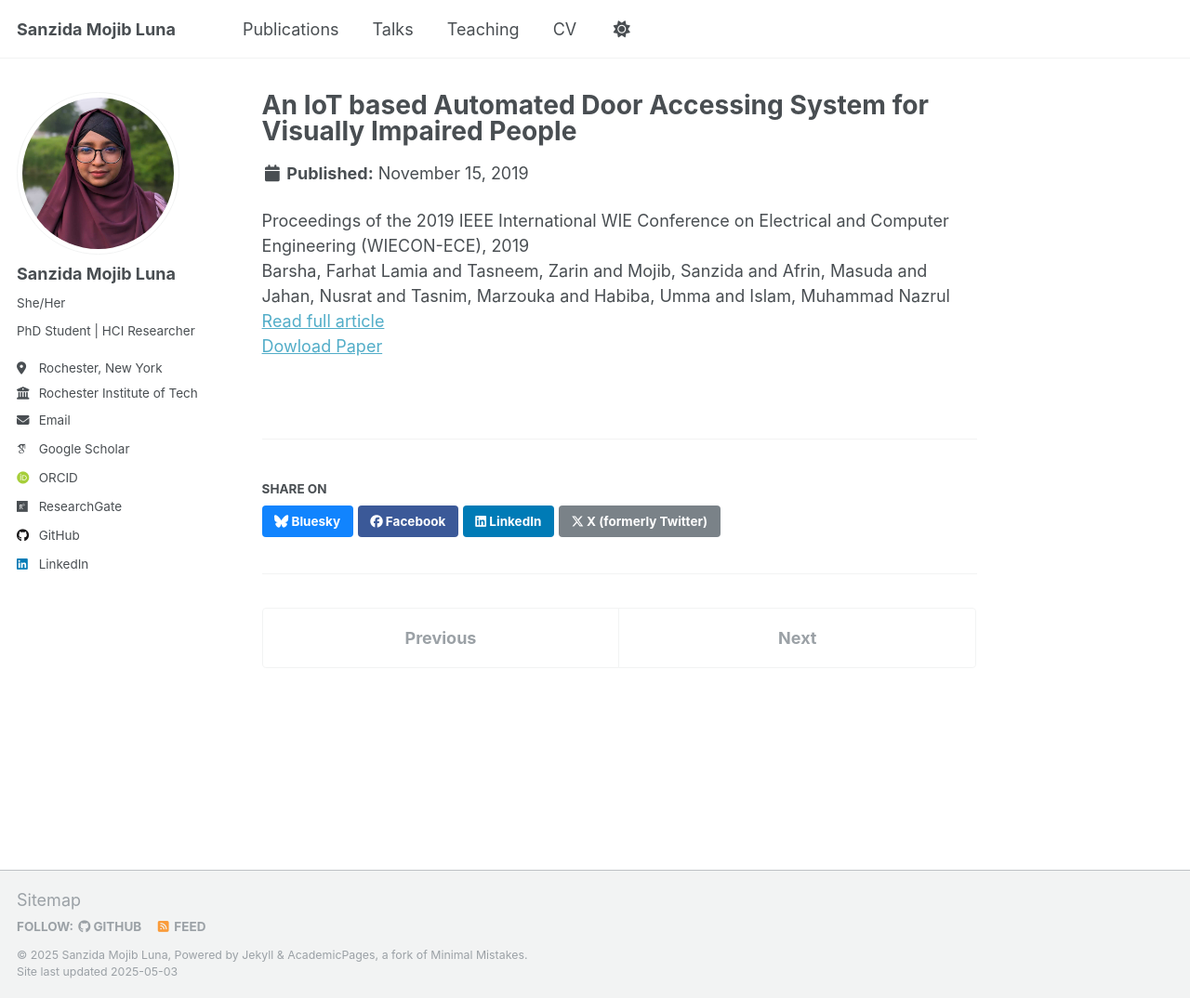
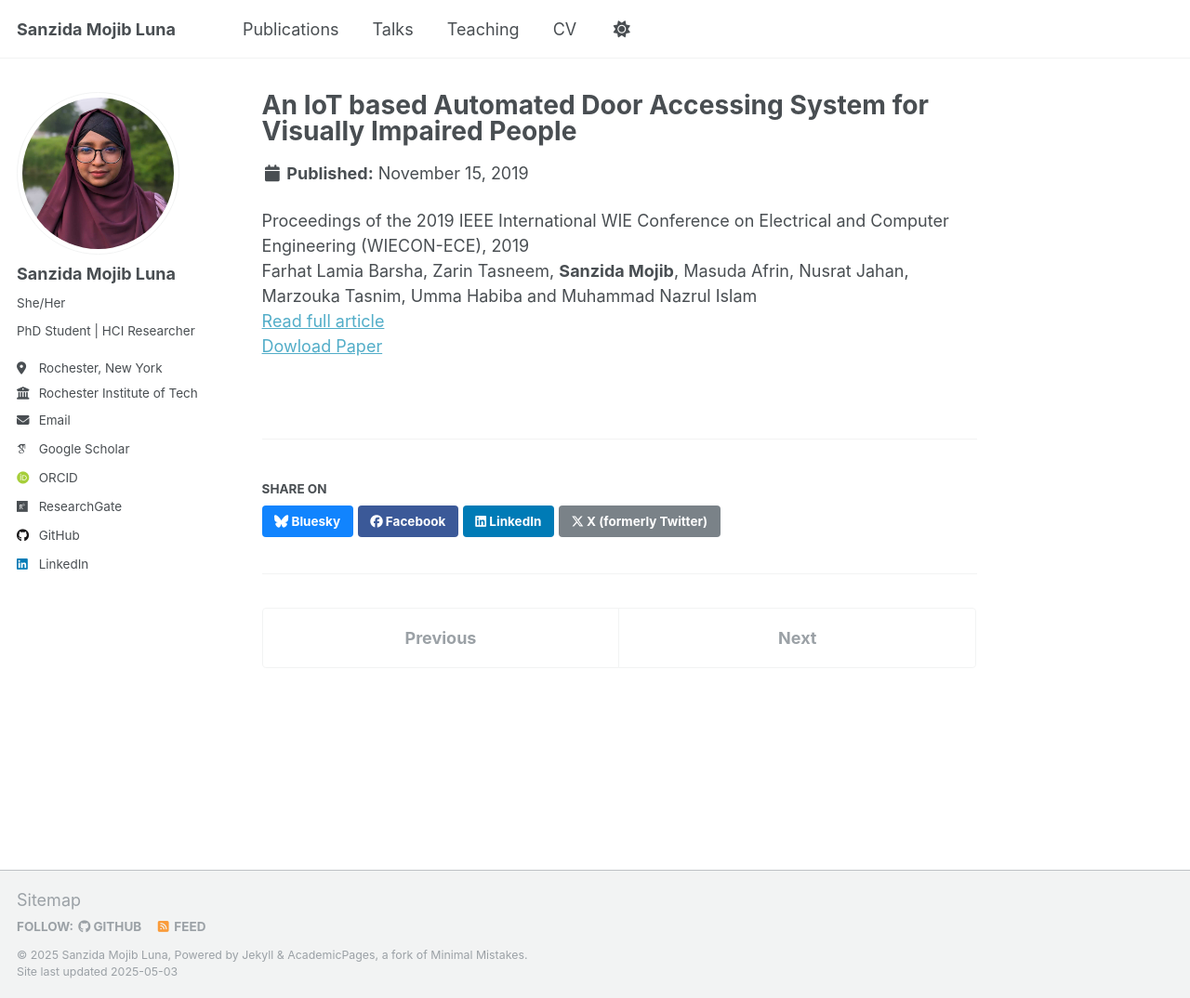
Before and after one commit to SanzidaMojibLuna/SanzidaMojibLuna.github.io, a Jekyll site: the page built from _publications/2019-11-15-automated-door-accessing-system.md, in a window 1280 px wide and 1074 px high. Shown: the whole window at 93% size. Built offline with Jekyll 4.4.1, drawn with Linux system fonts in a browser that asks for light colours; some web fonts are replaced.

Commit message:
Update 2019-11-15-automated-door-accessing-system.md

```diff
--- a/_publications/2019-11-15-automated-door-accessing-system.md
+++ b/_publications/2019-11-15-automated-door-accessing-system.md
@@ -11,6 +11,6 @@ venue:
 
 ---
 Proceedings of the 2019 IEEE International WIE Conference on Electrical and Computer Engineering (WIECON-ECE), 2019
-Barsha, Farhat Lamia and Tasneem, Zarin and Mojib, Sanzida and Afrin, Masuda and Jahan, Nusrat and Tasnim, Marzouka and Habiba, Umma and Islam, Muhammad Nazrul
+Farhat Lamia Barsha, Zarin Tasneem, **Sanzida Mojib**, Masuda Afrin, Nusrat Jahan, Marzouka Tasnim, Umma Habiba and Muhammad Nazrul Islam
 [Read full article](https://ieeexplore.ieee.org/abstract/document/9019945)
 [Dowload Paper](https://ieeexplore.ieee.org/abstract/document/9019945)
```
